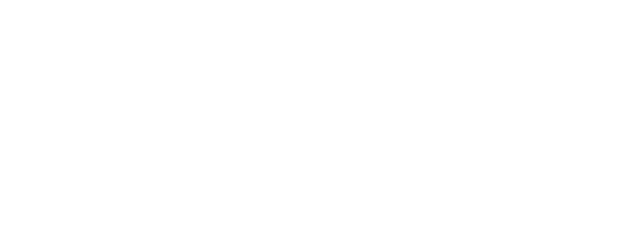
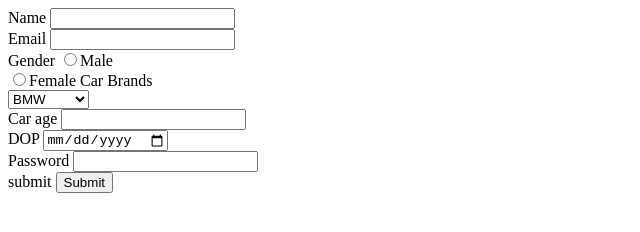
Before and after one commit to acciojob/car-insurance-form-govind2611, a website: page main.html in a window 1280 px wide. Shown: the whole page, without its empty margins (0-640 px from the left). Drawn offline with Linux system fonts and the light colour scheme.

Commit message:
created a submission

```diff
--- a/main.html
+++ b/main.html
@@ -7,8 +7,49 @@
 </head>
 
 <body>
-	<!-- the entire body must be written by student -->
-    <script type="text/javascript" src="./script.js">
+	<form method="post">
+
+		<div>
+			<label for="name">Name</label>
+        <input type="text" required id="name">
+		</div>
+		<div>
+			<label for="email">Email</label>
+        <input type="email" required id="email">
+		</div>
+		<div>
+			<label for="gender">Gender</label>
+        <input type="radio" name="gender" required id="gender">Male
+		</div>
+		<div>
+			 <input type="radio" name="gender" required id="gender">Female
+		<label for="laptop" >Car Brands</label>
+		</div>
+		<div>
+		</div>
+		<select id="laptop">
+              <option value="volvo">BMW</option>
+              <option value="saab">AUDI</option>
+              <option value="mercedes">Mercedez</option>
+            </select>
+		<div>
+			<label for="age" >Car age</label>
+        <input type="age" required id="age">
+		</div>
+		<div>
+			<label for="dob">DOP</label>
+        <input type="date" required id="dob" >
+		</div>
+		<div>
+			<label for="password">Password</label>
+        <input type="password" required id="password">
+		</div>
+		<div>
+			<label for="submit">submit</label>
+        <button type="submit">Submit</button>
+		</div>
+
+	</form> <script type="text/javascript" src="./script.js">
 </script>
 
 </body>
```
